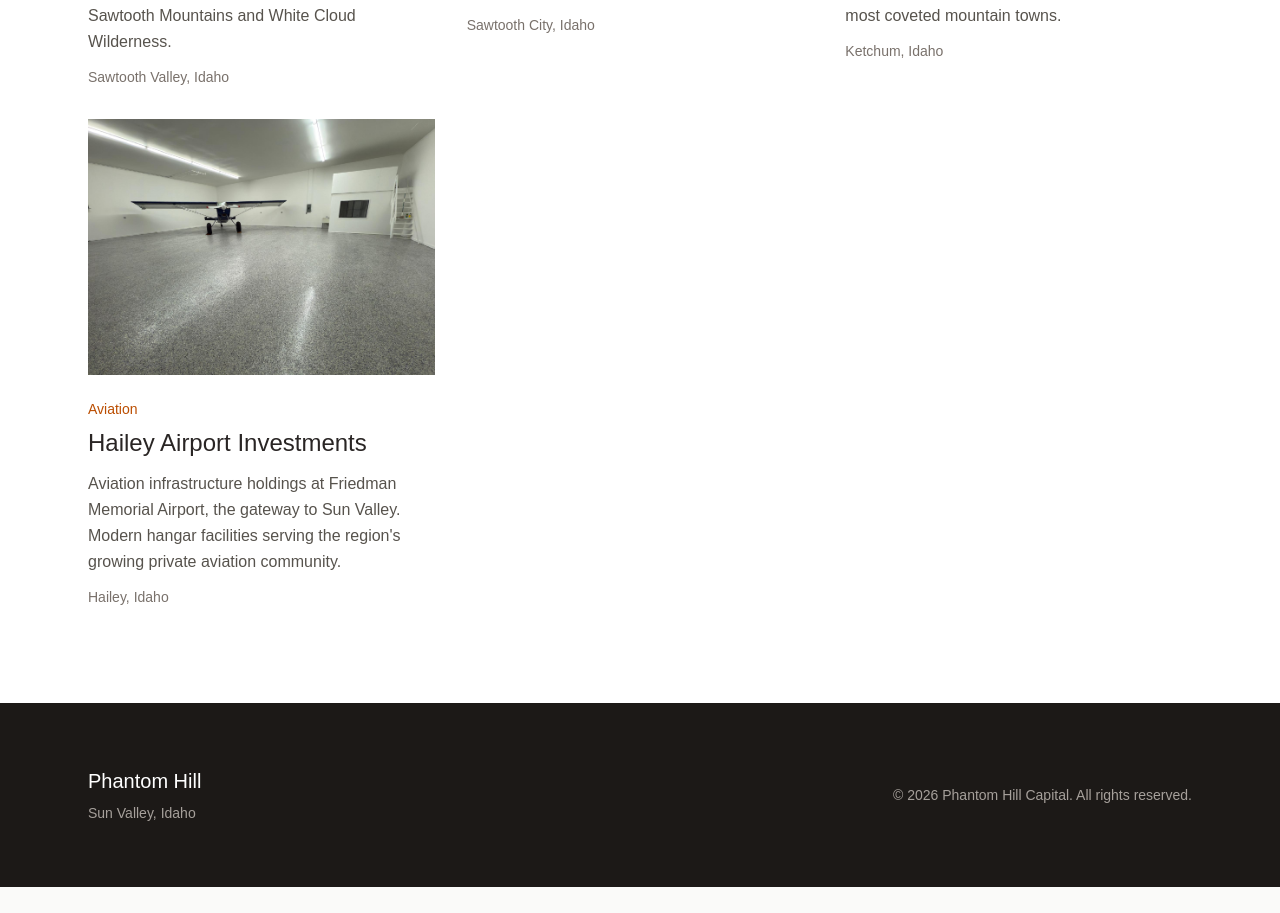
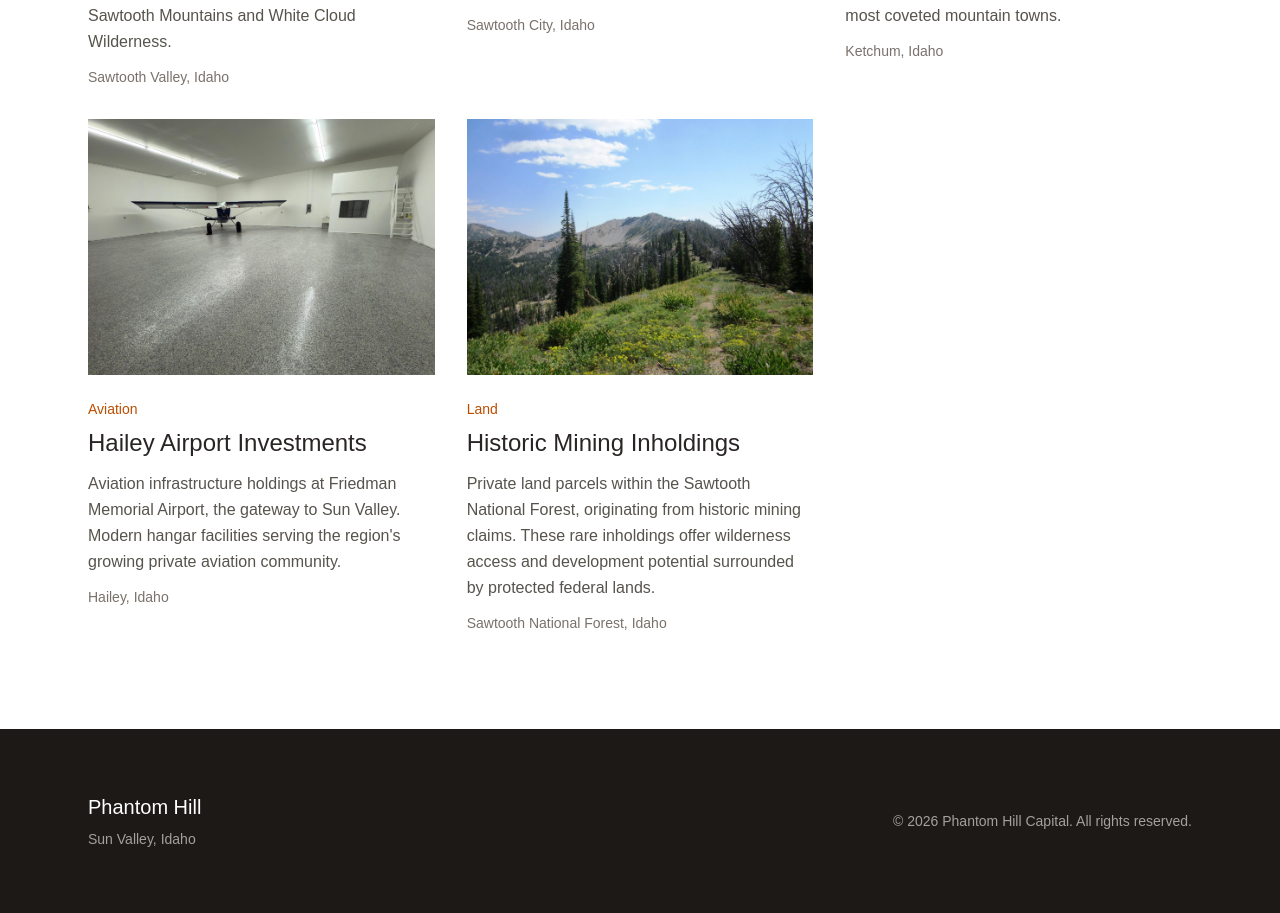
Before and after one commit to jarvis-outlier/phantom-hill-21cb5, a Next.js app: page / in a window 1280 px wide. Shown: the part 1789-2702 px from the top of the page. Before the commit the page ends 2676 px from the top, so only its background shows below. Built offline with nearby package versions, Linux system fonts and the light colour scheme.

Commit message:
Add Historic Mining Inholdings to portfolio

```diff
--- a/src/app/page.tsx
+++ b/src/app/page.tsx
@@ -28,6 +28,13 @@ const properties = [
     location: "Hailey, Idaho",
     type: "Aviation",
     image: "/images/hailey-airport.jpg",
+  },
+  {
+    name: "Historic Mining Inholdings",
+    description: "Private land parcels within the Sawtooth National Forest, originating from historic mining claims. These rare inholdings offer wilderness access and development potential surrounded by protected federal lands.",
+    location: "Sawtooth National Forest, Idaho",
+    type: "Land",
+    image: "/images/mining-inholdings.jpg",
   },
 ];
 
```
Also changed, not shown: public/images/mining-inholdings.jpg (added).
